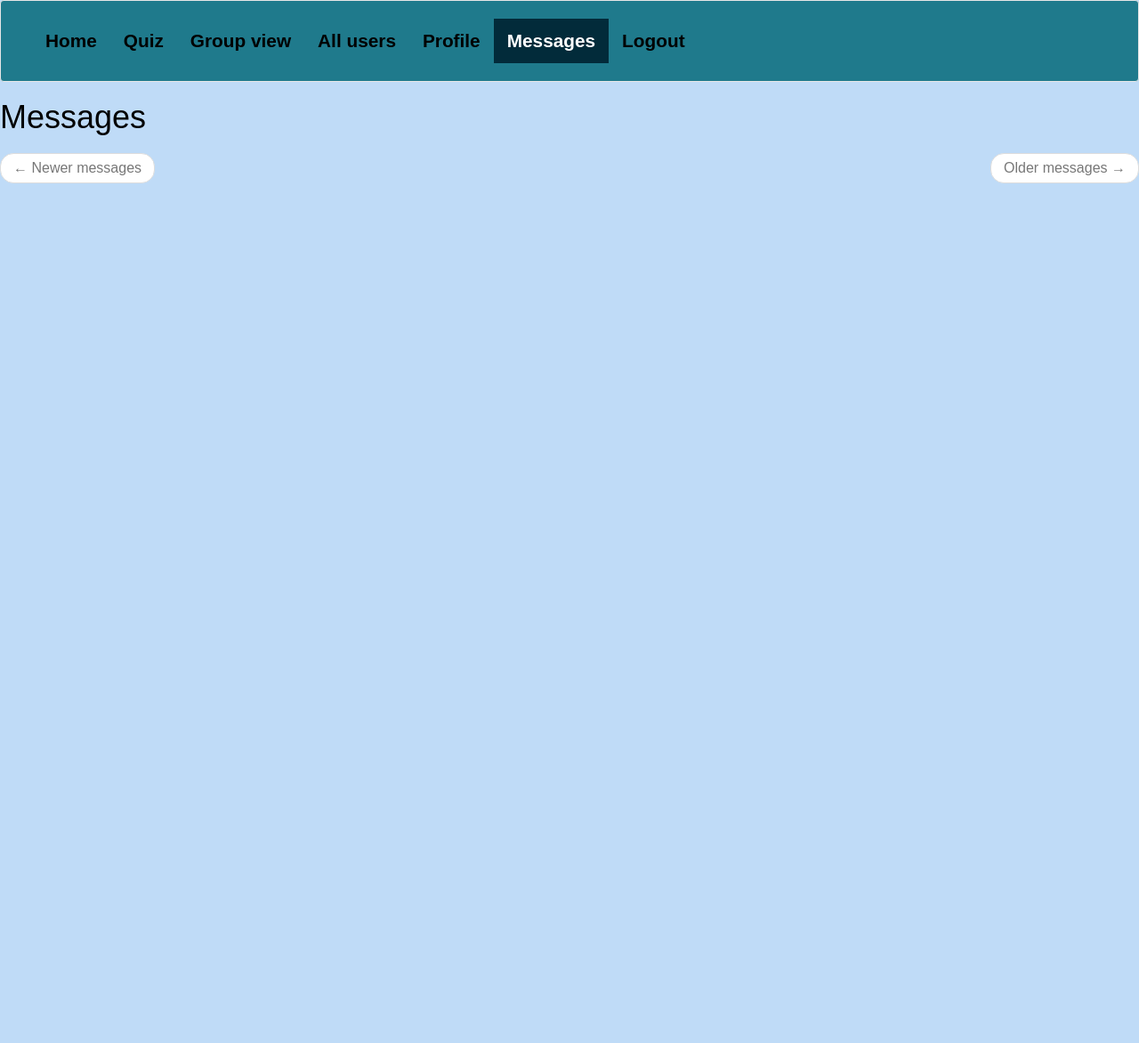
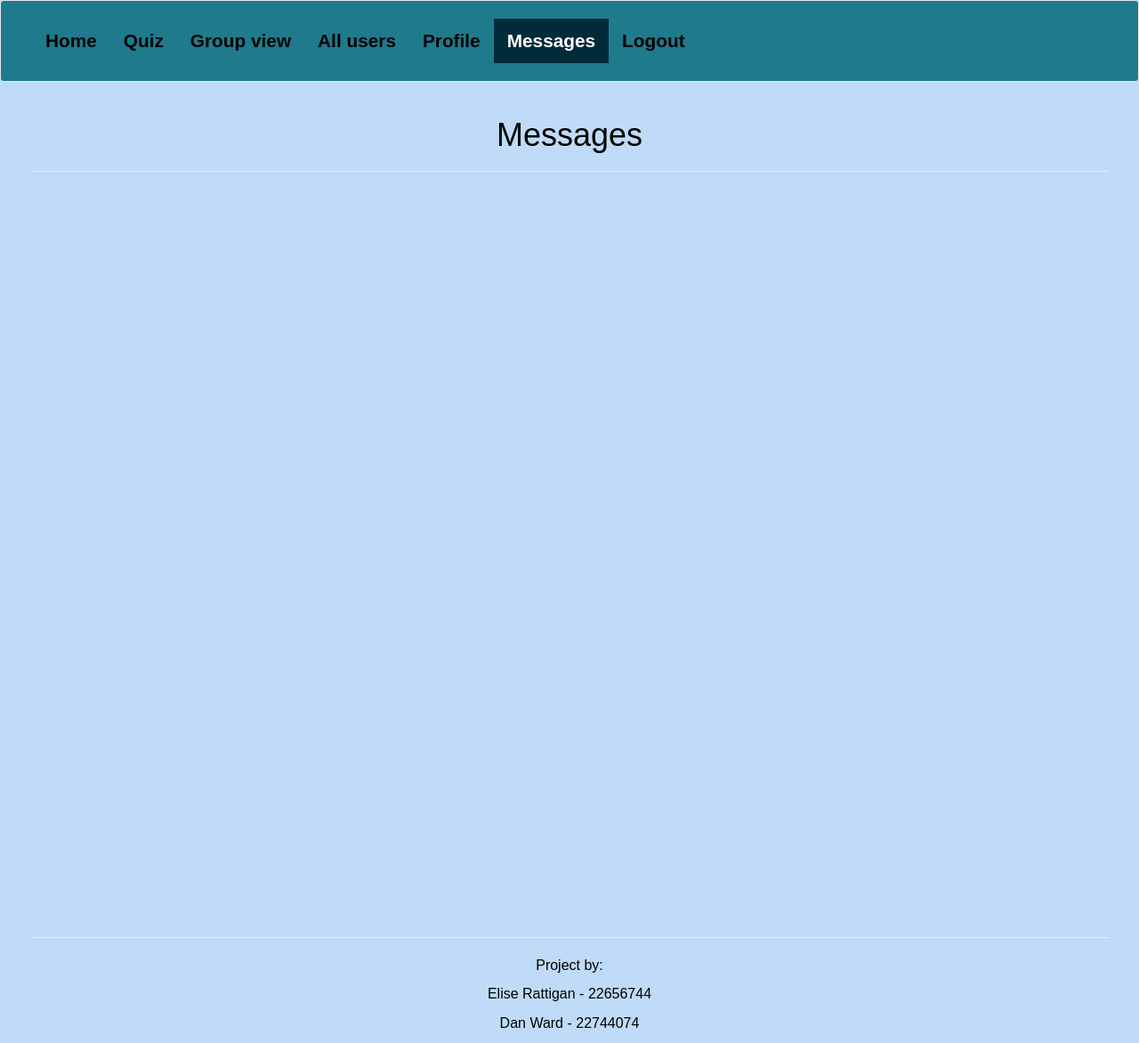
Before and after one commit to DWard900/Project2, a Flask app: a page that uses app/templates/base.html in a window 1280 px wide. Shown: the whole page at 89% size. Before the commit the page ends 206 px from the top, so only its background shows below. Run offline with Flask 2, Linux system fonts and the light colour scheme; the visitor is signed in with stand-in values (Sample User, id 1); data comes from the database, SQL or seed files in the repository; both versions use the stored data as it was after the commit; data that the repository does not hold is empty; some libraries are stand-ins or nearby versions.

Commit message:
Updating some HTML templates

```diff
--- a/app/api/__init__.py
+++ b/app/api/__init__.py
@@ -1,2 +1,2 @@
-from app.api import user_api, token_api, results_api, auth
+from app.api import user_api, token_api, auth
 from app import app
--- a/app/api/results_api.py
+++ /dev/null
@@ -1,4 +0,0 @@
-from app import app, db
-from app.models import User, Exercise
-from app.api.errors import bad_request, error_response
-from flask import jsonify, url_for, request, g, abort
--- a/app/forms.py
+++ b/app/forms.py
@@ -42,7 +42,7 @@ class ExerciseForm(FlaskForm):
     styles = [('Walk','Walk'), ('Run','Run')] #Not sure why this need to be a tuple rather than just a single string?
     rating = [('1','1'),('2','2'),('3','3'),('4','4'),('5','5'),('6','6'),('7','7'),('8','8'),('9','9'),('10','10'),]
     style = SelectField('Enter type of exercise', choices= styles, validators=[DataRequired()])
-    distance = FloatField('Enter distance of exercise', validators=[DataRequired()], render_kw={"placeholder": "Distance in KM"})
+    distance = FloatField('Enter distance of exercise', validators=[DataRequired()], render_kw={"placeholder": "Distance in km"})
     time = FloatField('Enter time', render_kw={"placeholder": "Time in minutes"})
     date = DateField()
     rate_exercise = SelectField('How did you feel during your exercise', choices= rating, default=10 )
--- a/app/models.py
+++ b/app/models.py
@@ -45,11 +45,6 @@ class User(UserMixin, db.Model):
                                         backref='recipient', lazy='dynamic')
     last_message_read_time = db.Column(db.DateTime)
 
-
-
-    #token = db.Column(db.String(32), index=True, unique = True)
-    #token_expiration = db.Column(db.DateTime)
-    #admin = db.Column(db.Boolean, default=False)
 
     # Token authentication for User API
     token = db.Column(db.String(32), index=True, unique = True)
--- a/app/routes.py
+++ b/app/routes.py
@@ -151,7 +151,7 @@ def edit_profile():
         current_user.about_me = form.about_me.data
         db.session.commit()
         flash('Your changes have been saved.')
-        return redirect(url_for('edit_profile'))
+        return redirect(url_for('user', username=current_user.username))
     elif request.method == 'GET':
         form.username.data = current_user.username
         form.about_me.data = current_user.about_me
@@ -201,7 +201,7 @@ def send_message(recipient):
     user = User.query.filter_by(username=recipient).first_or_404()
     form = MessageForm()
     if form.validate_on_submit():
-        msg = Message(author=current_user.username, recipient=user,
+        msg = Message(author=current_user, recipient=user,
                       body=form.message.data)
         db.session.add(msg)
         db.session.commit()
@@ -216,6 +216,5 @@ def send_message(recipient):
 def messages(username):
     user = User.query.filter_by(username=username).first_or_404()
     messages = Message.query.filter_by(recipient_id=user.id)
-
     form = EmptyForm()
-    return render_template('messages.html', messages=messages , form=form)
+    return render_template('messages.html', messages=messages, form=form)
--- a/app/static/css/stylesheet.css
+++ b/app/static/css/stylesheet.css
@@ -188,13 +188,13 @@ img {
 }
 
 #user-exercise-list {
-    height: 400px;
+    height: 800px;
     width: 500px;
     overflow: auto;
 }
 
 .user-table {
-    width: 80%;
+    width: 100%;
 }
 
 .table-avatar {
@@ -202,13 +202,18 @@ img {
 }
 
 .table-username {
-    width: 25%;
+    width: 20%;
 }
 
 .table-coach {
-    width: 25%;
+    width: 20%;
 }
 
 .table-profile {
-    width: 25%;
+    width: 30%;
 }
+
+#messages-list {
+    height: 800px;
+    overflow: auto;
+}
--- a/app/static/javascript/charts.js
+++ b/app/static/javascript/charts.js
@@ -6,14 +6,15 @@ function getGraph(userId) {
         if (this.readyState == 4 && this.status == 200) {
         const myData = JSON.parse(this.responseText);
         exerciseGraph(myData);
+        runningSpeedGraph(myData);
         }
     };
-    let url = "http://localhost:5000/api/users/" + userId + "/exercise/time_graph";
+    let url = "http://localhost:5000/api/users/" + userId + "/exercise/graphs";
     xhttp.open("GET", url, true);
     xhttp.send();
   }
 
-// Creates graph for personal profile
+// Creates total exercise graph for personal profile
 function exerciseGraph(arr) {
     let ctx = document.getElementById("barChart").getContext('2d');
     let walktime = 0;
@@ -36,11 +37,19 @@ function exerciseGraph(arr) {
                 }]
         },
         options: {
+            title: {
+                display: true,
+                text: "Your total exercise to-date"
+            },
             legend: {
                 display: false
             },
             scales: {
                 yAxes: [{
+                    scaleLabel: {
+                        display: true,
+                        labelString: 'Minutes'
+                    },
                     ticks: {
                         beginAtZero: true
                     }
@@ -50,6 +59,53 @@ function exerciseGraph(arr) {
 
     });
 };
+// Creates running speed graph for personal profile
+function runningSpeedGraph(arr) {
+    let ctx = document.getElementById("runningSpeed").getContext('2d');
+    let dates = []
+    let speeds = []
+    for (x in arr) {
+        if (arr[x].style == "Run") {
+            dates.push(arr[x].exercise_date);
+            speeds.push(arr[x].speed);
+        }
+    }
+    dates.sort();
+
+    var lineChart = new Chart(ctx, {
+        type: "line",
+        data: {
+            labels: dates,
+            datasets: [{
+                data: speeds,
+                borderColor: "#1F7A8C",
+                lineTension: 0,
+                }]
+        },
+        options: {
+            title: {
+                display: true,
+                text: "Your running speed over time"
+            },
+            legend: {
+                display: false
+            },
+            scales: {
+                yAxes: [{
+                    scaleLabel: {
+                        display: true,
+                        labelString: 'Mins per kilometre'
+                    },
+                    ticks: {
+                        beginAtZero: true
+                    }
+                }],
+            },
+        }
+
+    });
+};
+
 
 // Creates graph for groups page
 //
--- a/app/static/javascript/script.js
+++ b/app/static/javascript/script.js
@@ -130,6 +130,7 @@ function exerciseList(arr) {
       let time = arr[x].time;
       let distance = arr[x].distance;
       let date = arr[x].exercise_date;
+      let speed = arr[x].speed;
       let rating = arr[x].rate_exercise;
       let comment = arr[x].exercise_comments;
       let deleteURL = "http://localhost:5000/delete_post/" + exerciseId;
@@ -140,6 +141,7 @@ function exerciseList(arr) {
                       <p><span>' + imgURL + '</span>Type of exercise: <b>' + style + '</b><span>' + imgURL + '</span></p> \
                       <p>Time: <b>' + time + '</b> minutes</p> \
                       <p>Distance: <b>' + distance + '</b> kilometres</p> \
+                      <p>Speed: <b>' + speed + '</b> minutes per kilometre</p> \
                       <p>Your rating: <b>' + rating + '</b> out of 10<p> \
                       <pYour comment: <b>' + comment + '</b></p> \
                       <p><form action ="' + deleteURL + '" method="post", class="del-button" style="display: none;"> \
--- a/app/templates/_messages.html
+++ b/app/templates/_messages.html
@@ -1,9 +1,9 @@
 <div class="container-fluid">
     <div class="col-sm-12">
       <p>
-        <br> message: <b>{{ message.body }}</b>
-        <br> Time: {{ message.timestamp }}
-        <br> From: <b>{{ message.author}}</b>
+        <br><b>Message: </b>{{ message.body }}</b>
+        <br><b>Sent on: </b>{{ message.timestamp|formatdatetime_long  }}
+        <br><b>From: </b>{{ message.author}}
       </p>
     </div>
   </div>
--- a/app/templates/base.html
+++ b/app/templates/base.html
@@ -56,5 +56,18 @@
       {% endif %}
       {% endwith %}
       {% block content %}{% endblock %}
+
+      <div class="container-fluid text-center" style="margin-bottom:0">
+        <div class="row">
+          <div class="col-sm-12">
+            <hr>
+            <p>Project by:</p>
+            <p>Elise Rattigan - 22656744</p>
+            <p>Dan Ward - 22744074</p>
+          </div>
+        </div>
+      </div>
+
+
     </body>
 </html>
--- a/app/templates/index.html
+++ b/app/templates/index.html
@@ -47,7 +47,7 @@
       <h3>View Group Results</h3>
       <p>In the FitTrack app, you can see the aggregated results of all your team members and visualise
          where you sit.  The Group View page displays results graphs for all group members for each type
-         of activity.  Simply click the link in the navigation menu, or the button below:</p>
+         of activity.</p>
       <br>
       <div class="text-center">
         <a class="button-link" href="{{ url_for('groupview') }}">Group Results</a>
--- a/app/templates/messages.html
+++ b/app/templates/messages.html
@@ -1,22 +1,18 @@
 {% extends "base.html" %}
 
 {% block content %}
-    <h1>{{ ('Messages') }}</h1>
-    {% for message in messages %}
-        {% include '_messages.html' %}
-    {% endfor %}
-    <nav aria-label="...">
-        <ul class="pager">
-            <li class="previous{% if not prev_url %} disabled{% endif %}">
-                <a href="{{ prev_url or '#' }}">
-                    <span aria-hidden="true">&larr;</span> {{ ('Newer messages') }}
-                </a>
-            </li>
-            <li class="next{% if not next_url %} disabled{% endif %}">
-                <a href="{{ next_url or '#' }}">
-                    {{ ('Older messages') }} <span aria-hidden="true">&rarr;</span>
-                </a>
-            </li>
-        </ul>
-    </nav>
+  <div class="container-fluid">
+    <div class="row" >
+      <div class="col-sm-12 text-center">
+        <h1>{{ ('Messages') }}</h1>
+        <hr>
+        <div class="text-center", id="messages-list">
+        {% for message in messages %}
+          {% include '_messages.html' %}
+        {% endfor %}
+        </div>
+      </div>
+    </div>
+
+  </div>
 {% endblock %}
--- a/app/templates/quiz.html
+++ b/app/templates/quiz.html
@@ -20,7 +20,7 @@
     <div class="col-sm-12 text-center">
       <p>Here you can enter details of your activity.</p>
       <p>You can take this quiz as many times as you like, once for each activity.</p>
-      <p>Results from this form will be presented on the Results page and included on your user profile.</p>
+      <p>Results from this form will be presented on your user profile.</p>
       </p>
     </div>
   </div>
--- a/app/templates/userview.html
+++ b/app/templates/userview.html
@@ -9,7 +9,7 @@
     <div class="col-sm-6 text-center">
       <br>
       <br>
-      <h1 class="welcome">See All Users</h1>
+      <h1 class="welcome">All Users</h1>
     </div>
     <div class="col-sm-3 text-center">
         <img src="/static/assets/logo.png" alt="App logo">
@@ -43,7 +43,7 @@
             {% else %}
             <td style="text-align: center">No</td>
             {% endif %}
-            <td><a class="button-link" href="{{ url_for('user', username=user.username) }}">Link to profile</a></td>
+            <td><a class="button-link" href="{{ url_for('user', username=user.username) }}">Profile</a></td>
             </tr>
             {% endif %}
           {% endfor %}
```
Also changed, not shown: app/api/user_api.py (+8 -3 lines), app/templates/send_message.html (+6 -1 lines), app/templates/user.html (+17 -3 lines), app.db.
